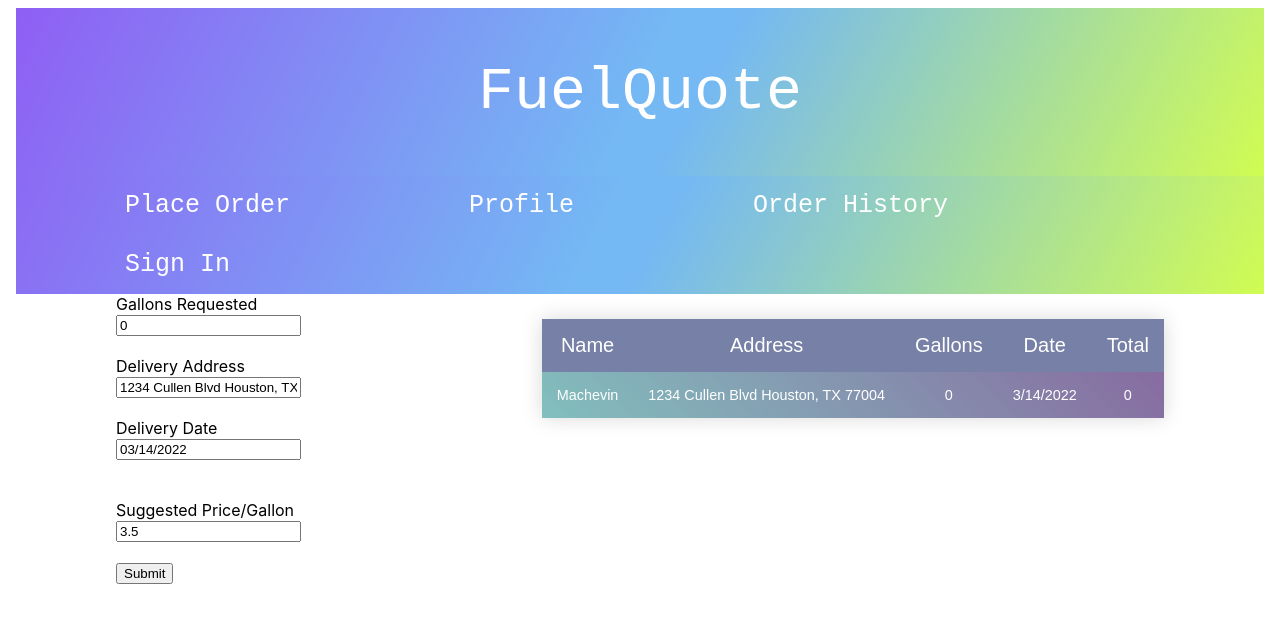
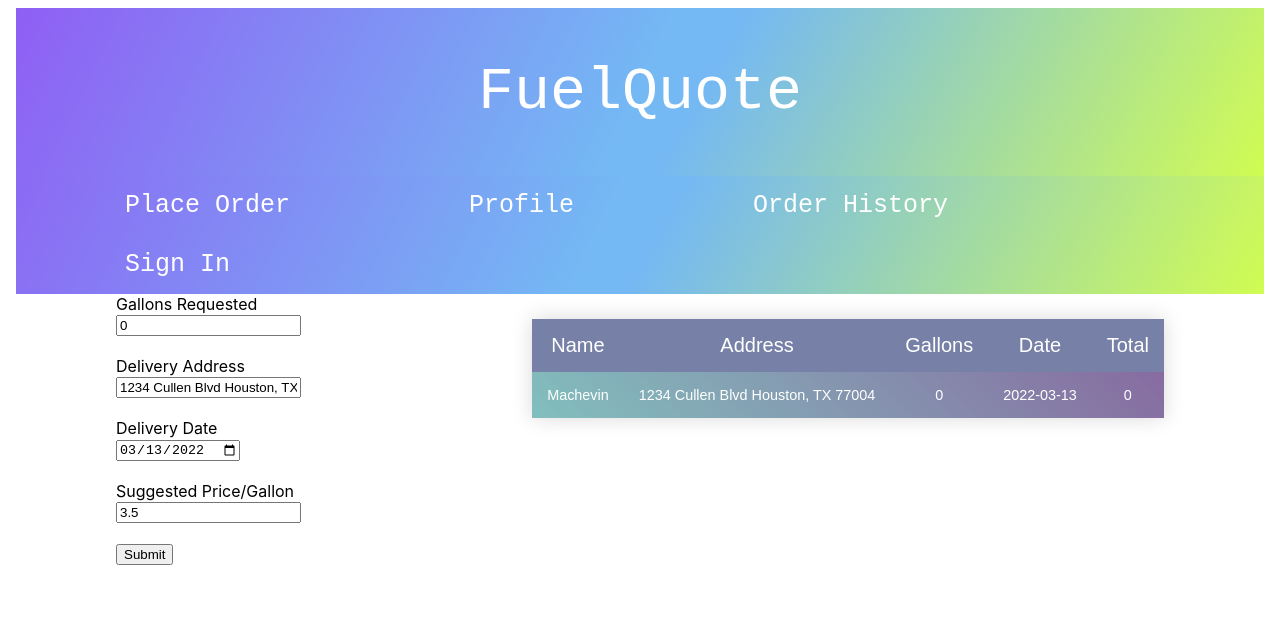
Before and after one commit to maniden812/Clientv2, a Next.js app in the folder client/: page /FuelQuote in a window 1280 px wide. Shown: the top 622 px of the page. Built offline with nearby package versions, Linux system fonts and the light colour scheme; no server answers; what @wojtekmaj/enzyme-adapter-react-17, enzyme would draw is missing.

Commit message:
updated datePicker, works now - Chetana

```diff
--- a/client/package.json
+++ b/client/package.json
@@ -22,6 +22,7 @@
     "react-datepicker": "^4.7.0",
     "react-day-picker": "^7.4.10",
     "react-dom": "^17.0.2",
+    "react-native-button": "^3.0.1",
     "unit-coverage": "^4.0.3",
     "v8": "^0.1.0"
   },
--- a/client/pages/FuelQuote.js
+++ b/client/pages/FuelQuote.js
@@ -13,7 +13,7 @@ configure({ adapter: new Adapter() });
 const FuelQuote = () => {
 
     const [gallons, setGallons]= useState(0)
-    const [deliveryDate, setdeliveryDate]= useState(new Date())
+    const [deliveryDate, setdeliveryDate]= useState("2022-03-13")
     const [address]= useState("1234 Cullen Blvd Houston, TX 77004")
     const [pricegal]= useState(3.50)
     const [total, setTotal]=useState(0)
@@ -26,8 +26,8 @@ const FuelQuote = () => {
         // event.preventDefault();
         clientInfo.gallons=gallons,
         clientInfo.total= gallons * pricegal,
-        clientInfo.deliveryDate= [deliveryDate.getMonth()+1,deliveryDate.getDate(),deliveryDate.getFullYear()].join('/')
-
+        //clientInfo.deliveryDate= [deliveryDate.getMonth()+1,deliveryDate.getDate(),deliveryDate.getFullYear()].join('/')
+        clientInfo.deliveryDate = deliveryDate
         // alert(`${clientInfo.gallons} ${clientInfo.total} ${clientInfo.deliveryDate}`)
     };
     const yesterday = moment().subtract(1, 'day');
@@ -65,12 +65,12 @@ const FuelQuote = () => {
 
                     {/* date picker */}
                     <label><br/>Delivery Date<br/></label>
-                    <DatePicker
+                    <input
+                    type = "date"
                     placeholderText="Select Date"
-                    minDate= {moment().toDate()}
-                    onChange={ (d)=>setdeliveryDate(d)}
-                    dateFormat="MM/dd/yyyy"
-                    selected={deliveryDate}
+                    onChange={(g)=>setdeliveryDate(g.target.value)}
+                    min="2022-03-13"
+                    value={deliveryDate}
                     required
                     name="deliveryDate"
                     />
@@ -95,7 +95,7 @@ const FuelQuote = () => {
                         name= "Machevin"
                         address= {address}
                         gallons= {gallons}
-                        deliveryDate={[deliveryDate.getMonth()+1, deliveryDate.getDate(), deliveryDate.getFullYear()].join('/')}
+                        deliveryDate={deliveryDate}
                         total= {gallons * pricegal}
                     />
                 </div>
```
Also changed, not shown: 2 other files (tests, documents, lock files or other folders).
